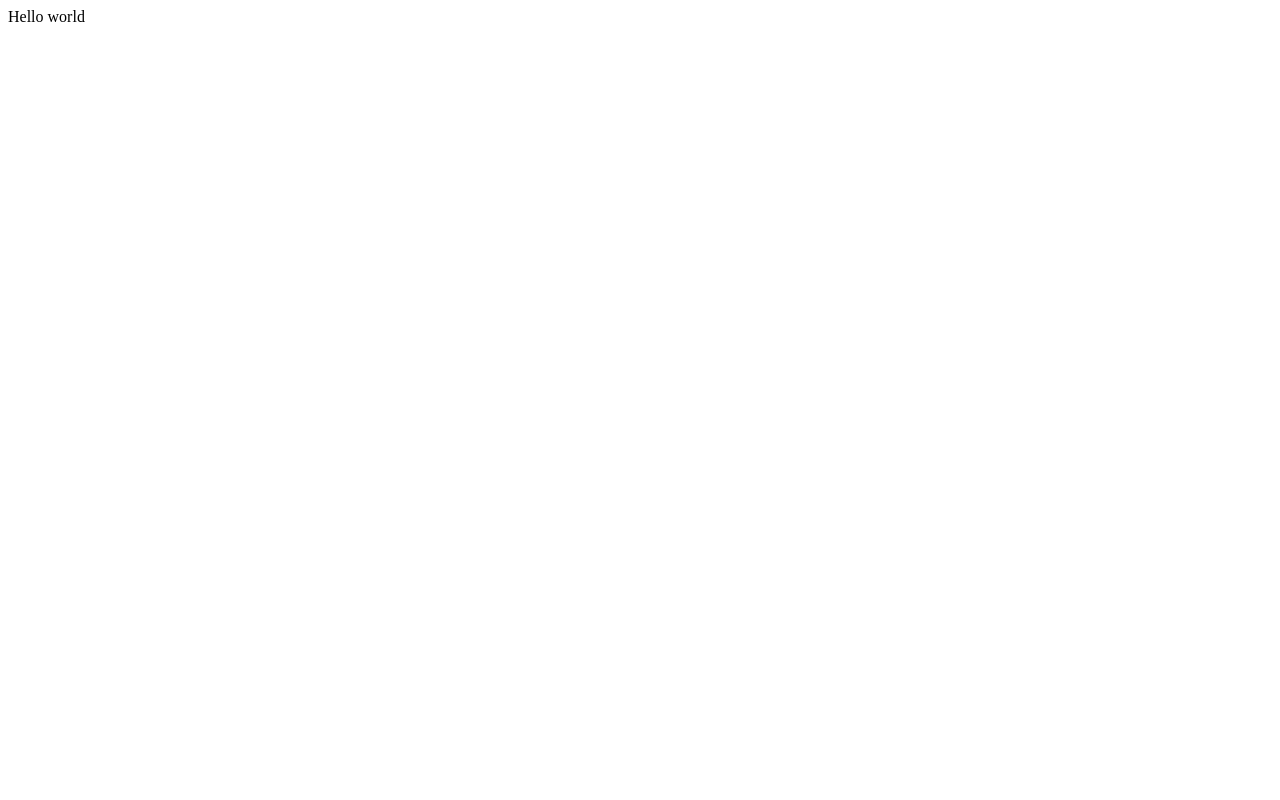
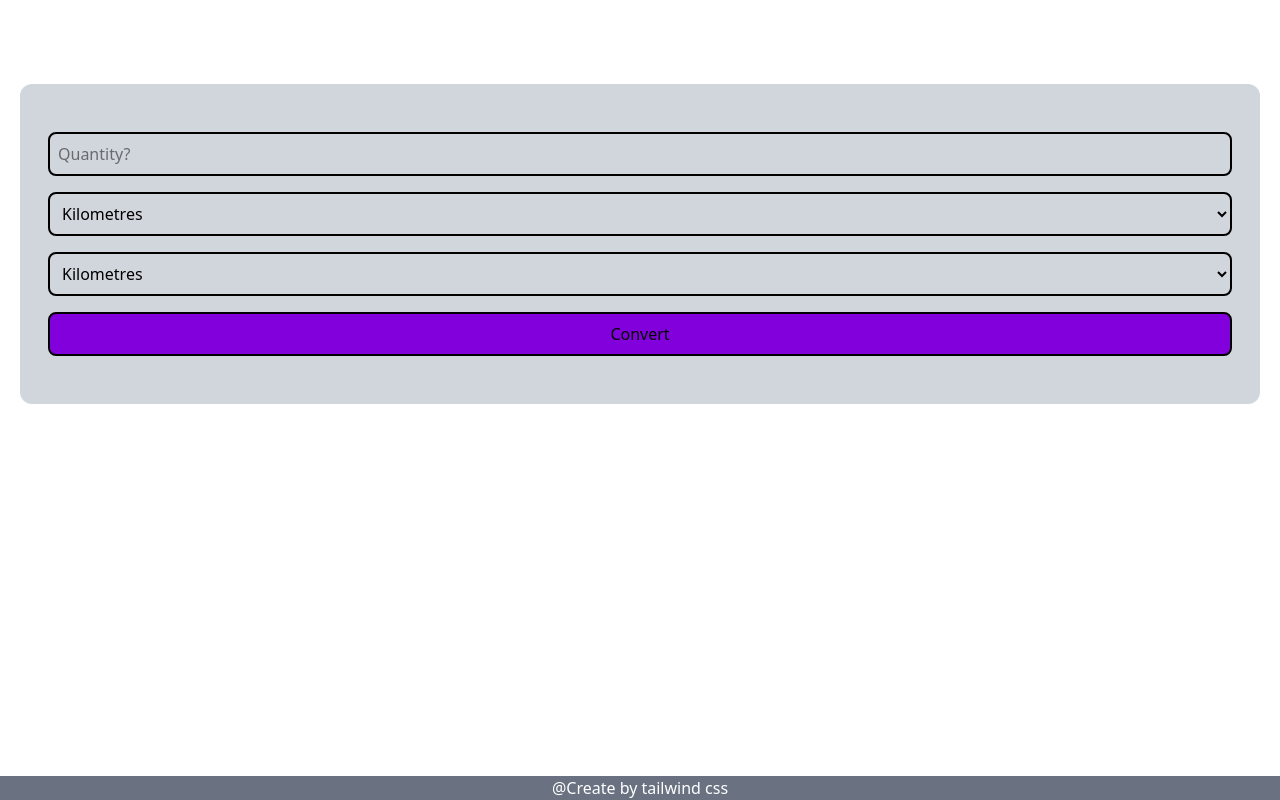
Before and after one commit to codewithabhi7106/Unit-converter, a plain HTML site: page index.html in a window 1280 px wide. Drawn offline with nearby package versions, Linux system fonts and the light colour scheme.

Commit message:
Update index.html

```diff
--- a/index.html
+++ b/index.html
@@ -4,12 +4,36 @@
 <head>
   <meta charset="utf-8">
   <meta name="viewport" content="width=device-width">
-  <title>replit</title>
-  <link href="style.css" rel="stylesheet" type="text/css" />
+  <title>Unit Converter</title>
+    <script src="https://unpkg.com/@tailwindcss/browser@4"></script>
 </head>
 
 <body>
-  Hello world
+<div class ="relative min-h-screen">
+   <p id="output" class="text-purple-600 text-center font-bold text-2xl py-8"></p>
+   <div class="flex flex-col bg-gray-300 m-5 rounded-xl p-5 py-10">
+
+     <input id="value" class="border-2 rounded-lg p-2 m-2"
+type="number"placeholder="Quantity?"/>
+
+    <select id="value1"class="border-2 rounded-lg p-2 m-2">
+     <option value="kilometres">Kilometres</option>
+     <option value="meter">Meter</option>
+     <option value="centimetres">Centimetre</option>
+     <option value="millimetres">Millimetre</option>
+   </select>
+
+   <select id="value2"class="border-2 rounded-lg p-2 m-2">
+     <option value="kilometres">Kilometres</option>
+     <option value="meter">Meter</option>
+     <option value="centimetres">Centimetre</option>
+     <option value="millimetres">Millimetre</option>
+   </select>
+   <button onclick="converter()"class="bg-purple-700 border-2 rounded-lg m-2 p-2">Convert
+   </button>
+  </div>
+  <h1 class="bg-gray-500 text-white absolute bottom-0 text-center w-full">@Create by tailwind css</h1>
+</div>
   <script src="script.js"></script>
 </body>
 
```
